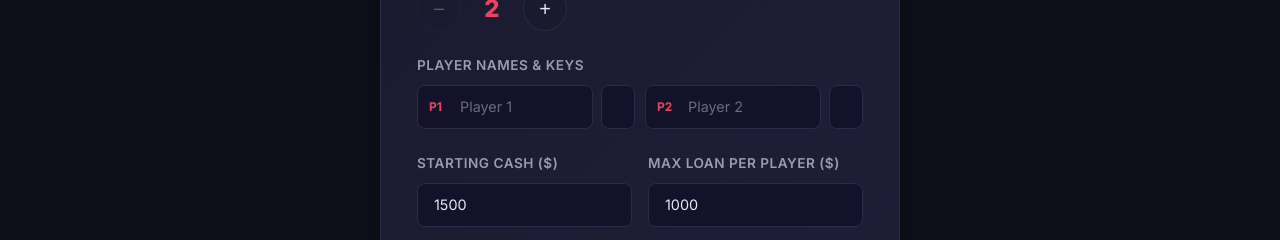
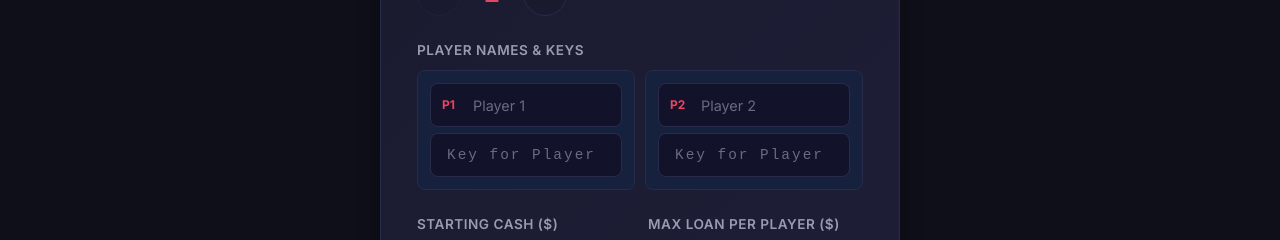
Before and after one commit to qatada16/monopoly, a React (Vite) app in the folder client/: page / in a window 1280 px wide. Shown: the part 317-557 px from the top of the page. Built offline with nearby package versions, Linux system fonts and the light colour scheme; no server answers; the database is empty.

Commit message:
fix: key input layout & masking, allow viewing all player modals, add README

```diff
--- a/client/src/components/BankModal.jsx
+++ b/client/src/components/BankModal.jsx
@@ -111,8 +111,8 @@ export default function BankModal({ onClose }) {
                 const isSelf = req.playerId === currentPlayerId;
                 return (
                   <div key={req.id} className="loan-breakdown-item pending-request-item">
-                    <span className="loan-breakdown-name">{req.playerName}</span>
-                    <span className="loan-breakdown-amount">${req.amount.toLocaleString()}</span>
+                    <span className="loan-breakdown-name">{req.playerName} </span>
+                    <span className="loan-breakdown-amount"> ${req.amount.toLocaleString()}</span>
                     <div className="request-actions">
                       <button
                         className="btn-approve"
--- a/client/src/components/Dashboard.jsx
+++ b/client/src/components/Dashboard.jsx
@@ -37,6 +37,7 @@ export default function Dashboard() {
           player={gameState.players.find(p => p.id === selectedPlayer.id) || selectedPlayer}
           allPlayers={gameState.players}
           onClose={() => setSelectedPlayer(null)}
+          isOwner={selectedPlayer.id === currentPlayerId}
         />
       )}
 
--- a/client/src/components/LoginScreen.jsx
+++ b/client/src/components/LoginScreen.jsx
@@ -25,13 +25,16 @@ export default function LoginScreen() {
           <div className="form-section">
             <label className="form-label">Secret Key</label>
             <input
-              type="password"
-              className="input"
+              type="text"
+              className="input secret-key-field"
               placeholder="Enter your key..."
               value={key}
               onChange={(e) => setKey(e.target.value)}
               autoFocus
               autoComplete="off"
+              autoCorrect="off"
+              autoCapitalize="off"
+              spellCheck="false"
             />
           </div>
           <button
--- a/client/src/components/NewGameForm.jsx
+++ b/client/src/components/NewGameForm.jsx
@@ -94,13 +94,16 @@ export default function NewGameForm() {
                     />
                   </div>
                   <input
-                    type="password"
-                    className="input key-input"
-                    placeholder="Secret key"
+                    type="text"
+                    className="input key-input secret-key-field"
+                    placeholder={`Key for ${name.trim() || `Player ${i + 1}`}`}
                     value={playerKeys[i]}
                     onChange={(e) => handleKeyChange(i, e.target.value)}
                     maxLength={30}
                     autoComplete="off"
+                    autoCorrect="off"
+                    autoCapitalize="off"
+                    spellCheck="false"
                   />
                 </div>
               ))}
--- a/client/src/components/PlayerCard.jsx
+++ b/client/src/components/PlayerCard.jsx
@@ -15,10 +15,9 @@ export default function PlayerCard({ player, onClick, isCurrentPlayer }) {
   }, [player.balance]);
 
   const loanPercent = player.maxLoan > 0 ? (player.loanTaken / player.maxLoan) * 100 : 0;
-  const handleClick = isCurrentPlayer ? onClick : undefined;
 
   return (
-    <div className={`player-card ${flash ? `flash-${flash}` : ''} ${!isCurrentPlayer ? 'player-card-locked' : ''}`} onClick={handleClick} role={isCurrentPlayer ? 'button' : undefined} tabIndex={isCurrentPlayer ? 0 : -1} onKeyDown={e => isCurrentPlayer && e.key === 'Enter' && onClick()}>
+    <div className={`player-card ${flash ? `flash-${flash}` : ''} ${isCurrentPlayer ? 'player-card-own' : ''}`} onClick={onClick} role="button" tabIndex={0} onKeyDown={e => e.key === 'Enter' && onClick()}>
       <div className="card-header">
         <div className="player-avatar">
           {player.name.charAt(0).toUpperCase()}
@@ -50,11 +49,11 @@ export default function PlayerCard({ player, onClick, isCurrentPlayer }) {
           {player.transactions.length} transaction{player.transactions.length !== 1 ? 's' : ''}
         </span>
         {isCurrentPlayer ? (
+          <span className="own-badge">You</span>
+        ) : (
           <svg className="card-arrow" width="16" height="16" viewBox="0 0 24 24" fill="none" stroke="currentColor" strokeWidth="2" strokeLinecap="round" strokeLinejoin="round">
             <polyline points="9 18 15 12 9 6" />
           </svg>
-        ) : (
-          <span className="lock-icon">🔒</span>
         )}
       </div>
     </div>
--- a/client/src/components/PlayerModal.jsx
+++ b/client/src/components/PlayerModal.jsx
@@ -1,7 +1,7 @@
 import { useState, useEffect } from 'react';
 import { useGame } from '../context/GameContext.jsx';
 
-export default function PlayerModal({ player, allPlayers, onClose }) {
+export default function PlayerModal({ player, allPlayers, onClose, isOwner }) {
   const { transferMoney, requestLoan, repayLoan, payBank, gameState } = useGame();
   const [action, setAction] = useState(null); // 'transfer' | 'request_loan' | 'repay' | 'pay_bank'
   const [amount, setAmount] = useState('');
@@ -102,16 +102,21 @@ export default function PlayerModal({ player, allPlayers, onClose }) {
         </div>
 
         {/* Action buttons */}
-        <div className="modal-actions">
+        {!isOwner && (
+          <p className="modal-readonly-notice">👁️ View only — this is not your account</p>
+        )}
+        <div className={`modal-actions ${!isOwner ? 'modal-actions-disabled' : ''}`}>
           <button
             className={`btn btn-action ${action === 'transfer' ? 'active' : ''}`}
             onClick={() => { setAction(action === 'transfer' ? null : 'transfer'); setAmount(''); setRecipientId(''); }}
+            disabled={!isOwner}
           >
             💸 Transfer
           </button>
           <button
             className={`btn btn-action ${action === 'pay_bank' ? 'active' : ''}`}
             onClick={() => { setAction(action === 'pay_bank' ? null : 'pay_bank'); setAmount(''); }}
+            disabled={!isOwner}
           >
             🏠 Pay Bank
           </button>
@@ -121,8 +126,8 @@ export default function PlayerModal({ player, allPlayers, onClose }) {
               <button
                 className={`btn btn-action ${action === 'request_loan' ? 'active' : ''}`}
                 onClick={() => { setAction(action === 'request_loan' ? null : 'request_loan'); setAmount(''); }}
-                disabled={hasPending}
-                title={hasPending ? 'You already have a pending request' : ''}
+                disabled={!isOwner || hasPending}
+                title={!isOwner ? 'Not your account' : hasPending ? 'You already have a pending request' : ''}
               >
                 📋 {hasPending ? 'Loan Pending' : 'Request Loan'}
               </button>
@@ -132,6 +137,7 @@ export default function PlayerModal({ player, allPlayers, onClose }) {
             <button
               className={`btn btn-action ${action === 'repay' ? 'active' : ''}`}
               onClick={() => { setAction(action === 'repay' ? null : 'repay'); setAmount(''); }}
+              disabled={!isOwner}
             >
               ✅ Repay Loan
             </button>
--- a/client/src/styles/index.css
+++ b/client/src/styles/index.css
@@ -1314,8 +1314,12 @@ body {
 /* Player entry (name + key) in NewGameForm */
 .player-entry {
   display: flex;
-  gap: 8px;
-  align-items: center;
+  flex-direction: column;
+  gap: 6px;
+  padding: 12px;
+  background: var(--bg-secondary);
+  border: 1px solid var(--border);
+  border-radius: var(--radius-sm);
 }
 
 .player-entry .input {
@@ -1323,27 +1327,45 @@ body {
 }
 
 .key-input {
-  max-width: 140px;
   font-family: monospace;
   letter-spacing: 2px;
 }
 
-/* Locked player card (not current player) */
-.player-card-locked {
-  opacity: 0.55;
-  cursor: default;
-  pointer-events: none;
+/* CSS-based password masking (no character flash) */
+.secret-key-field {
+  -webkit-text-security: disc;
+  text-security: disc;
 }
 
-.player-card-locked:hover {
-  transform: none;
-  box-shadow: var(--card-shadow);
-  border-color: var(--border);
+/* Current player's card highlight */
+.player-card-own {
+  border-color: var(--accent);
+  box-shadow: 0 0 0 2px var(--accent), var(--card-shadow);
 }
 
-.lock-icon {
-  font-size: 0.85rem;
-  opacity: 0.6;
+.own-badge {
+  font-size: 0.65rem;
+  font-weight: 800;
+  text-transform: uppercase;
+  color: #fff;
+  background: var(--accent);
+  padding: 2px 8px;
+  border-radius: 10px;
+  letter-spacing: 0.5px;
+}
+
+/* Modal readonly notice */
+.modal-readonly-notice {
+  text-align: center;
+  font-size: 0.8rem;
+  color: var(--text-secondary);
+  margin-bottom: 4px;
+  opacity: 0.8;
+}
+
+.modal-actions-disabled {
+  opacity: 0.45;
+  pointer-events: none;
 }
 
 /* Request badge on BankCard */
@@ -1447,14 +1469,6 @@ body {
 
 /* ===== Responsive: new elements ===== */
 @media (max-width: 480px) {
-  .player-entry {
-    flex-direction: column;
-  }
-
-  .key-input {
-    max-width: 100%;
-  }
-
   .header-player-info {
     padding: 2px 6px;
     margin-right: 4px;
```
Also changed, not shown: 1 other file (tests, documents, lock files or other folders).
